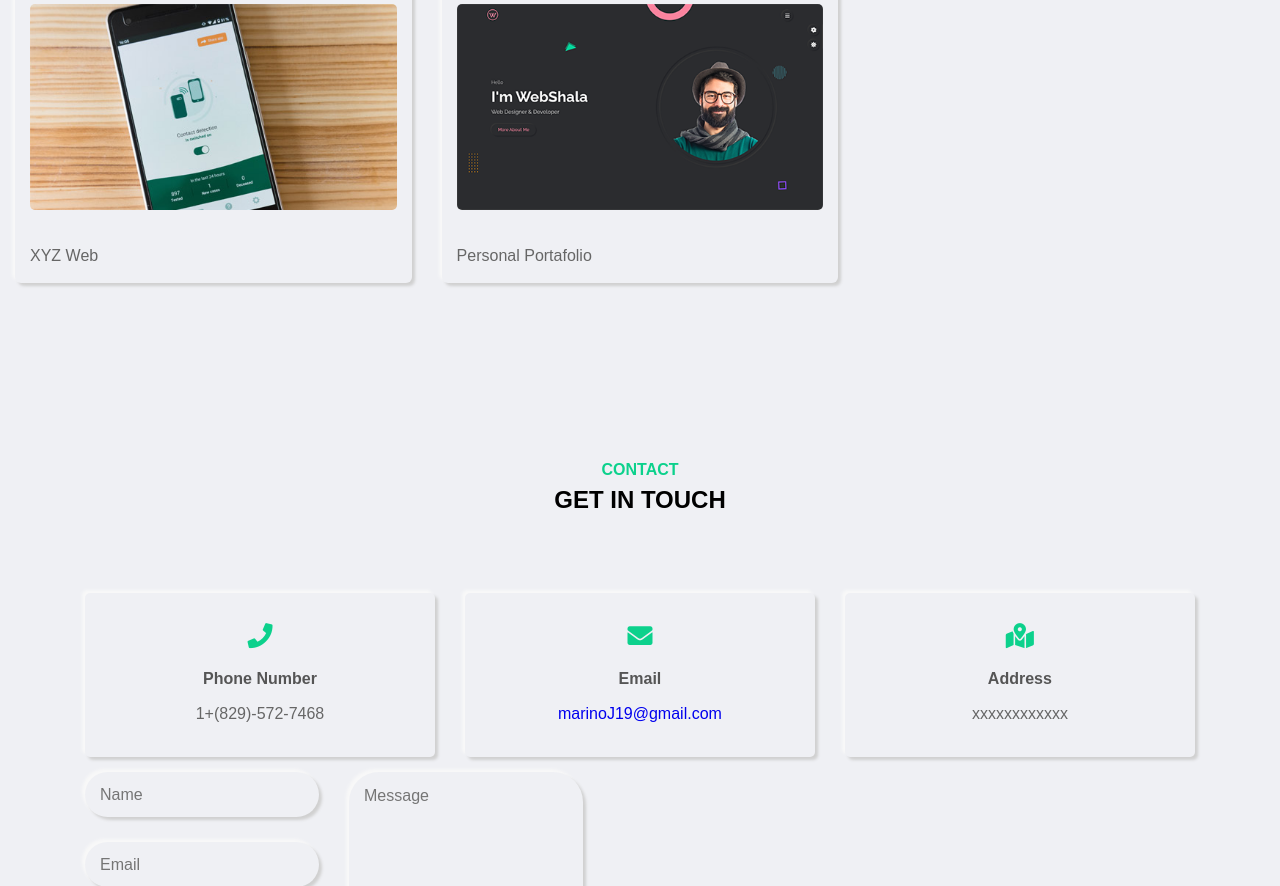
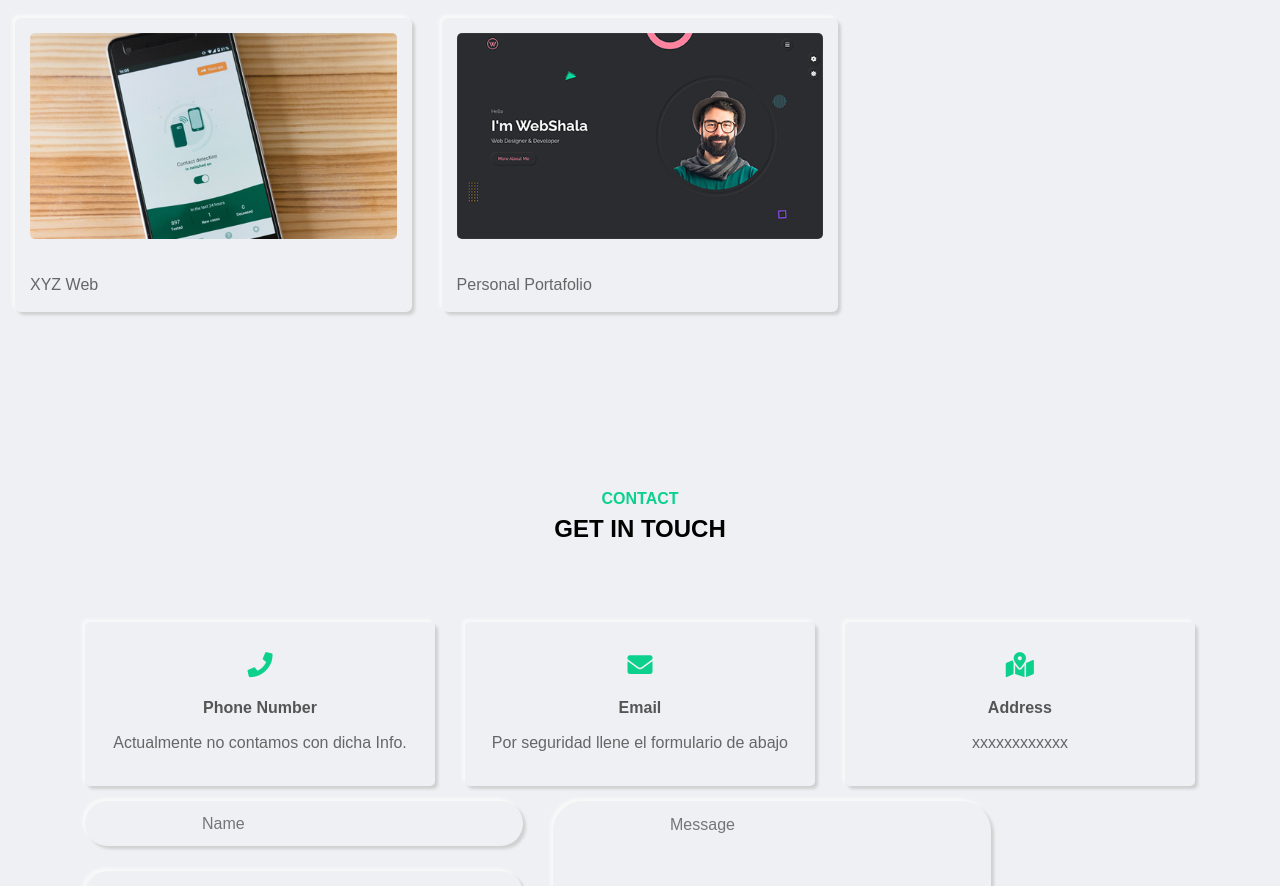
Before and after one commit to MarinoCast/Portafolio, a plain HTML site: page index.html in a window 1280 px wide. Shown: the part 3557-4443 px from the top of the page. Drawn offline with Linux system fonts and the light colour scheme.

Commit message:
new commit
new updates

```diff
--- a/css/style.css
+++ b/css/style.css
@@ -815,12 +815,16 @@ Service section
     max-width:33.33%;
     padding:15px;
     flex-wrap: wrap;
+
 }
+
 .service-section .service-item-inner{
     padding: 50px 15px;
     border-radius: 5px;
     text-align:center;
     width: 100%;
+    min-width: 300px;
+    min-height: 300px;
 }
 .service-section .service-item-inner .icon{
     height:60px;
@@ -1266,8 +1270,10 @@ contact section
     border:none;
     background-color: transparent;
     font-size: 16px;
-    padding:0 15px;
+    padding:0 117px;
     color:var(--text-black-700);
+    min-width: 300px;
+    min-heigth:300px;
 }
 .contact-section .input-group textarea.input-control{
     height: 184px;
--- a/index.html
+++ b/index.html
@@ -743,7 +743,7 @@
         <div class="contact-item-inner outer-shadow">
           <i class="fas fa-phone"></i>
           <span>Phone Number</span>
-          <p>1+(829)-572-7468</p>
+          <p>Actualmente no contamos con dicha Info.</p>
         </div>
       </div>
       <!-- contact item end -->
@@ -752,7 +752,7 @@
         <div class="contact-item-inner outer-shadow">
           <i class="fas fa-envelope"></i>
           <span>Email</span>
-          <p><a href="https://accounts.google.com">marinoJ19@gmail.com</a></p>
+          <p>Por seguridad llene el formulario de abajo</p>
         </div>
       </div>
       <!-- contact item end -->
```
